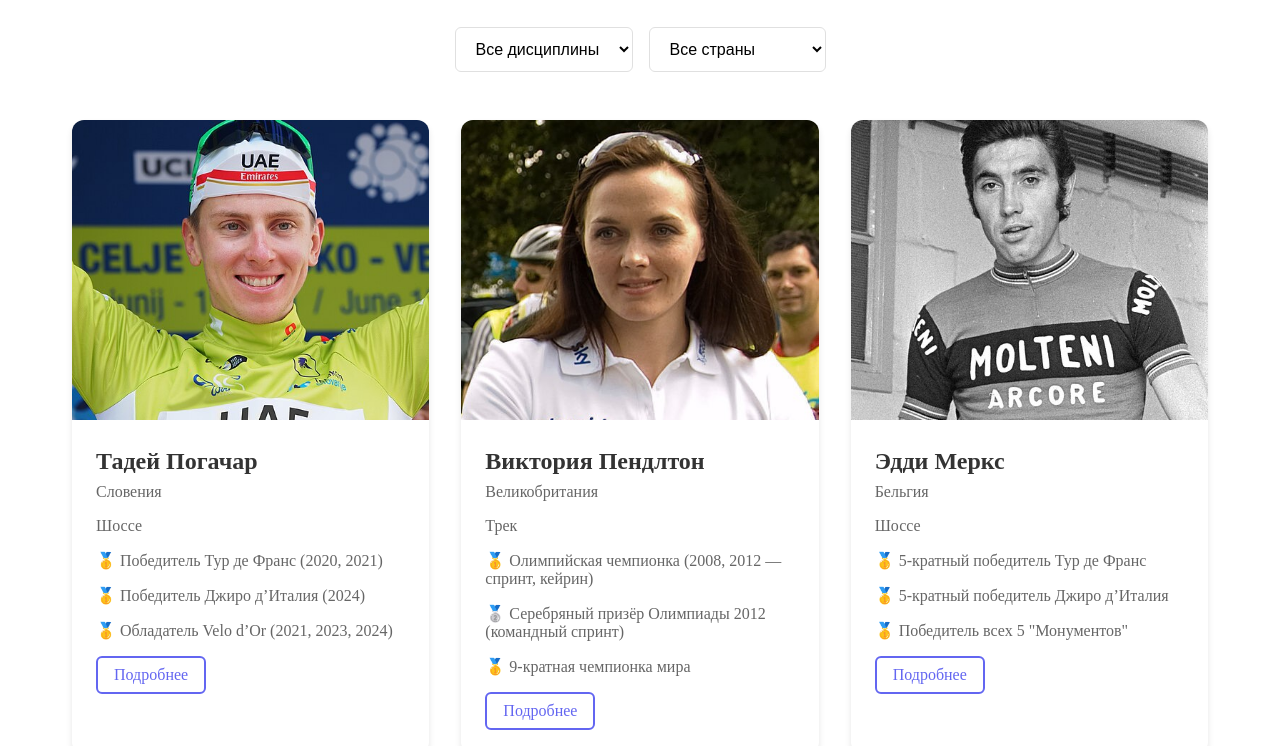
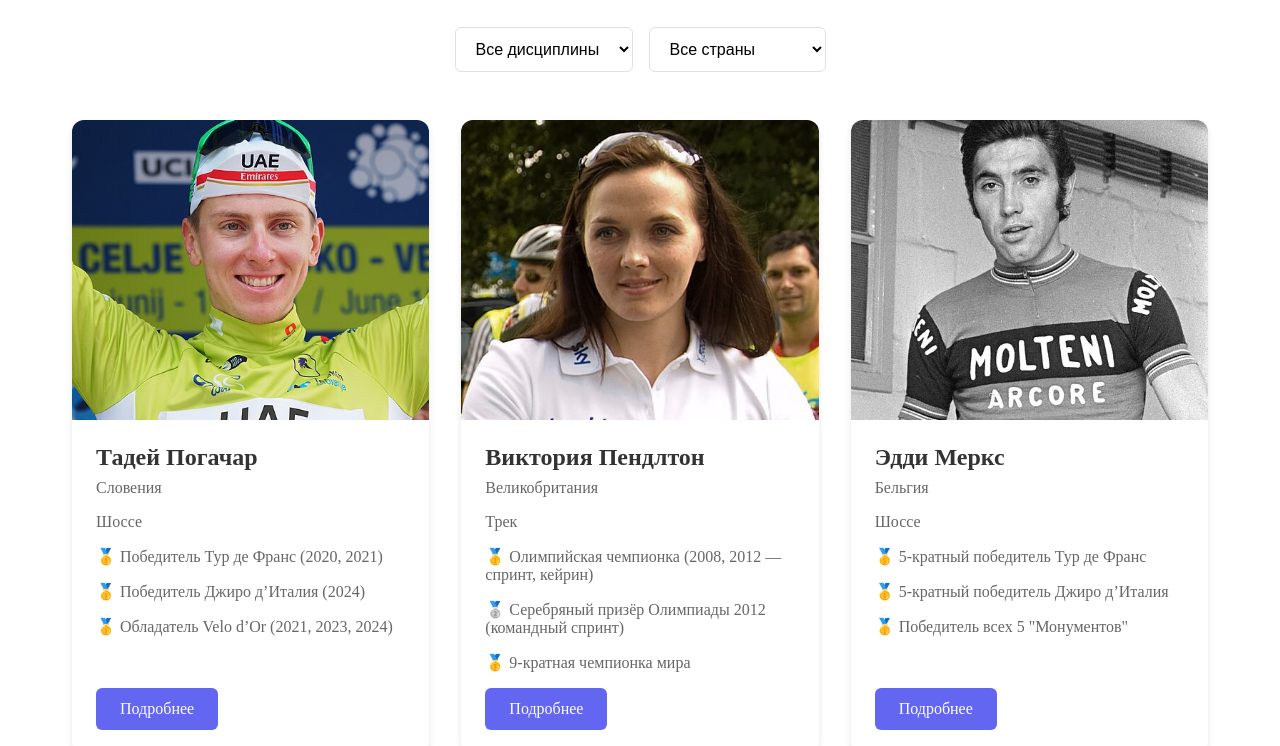
Before and after one commit to M1rei/Cycling, a plain HTML site: page athletes.html in a window 1280 px wide. Shown: the part 204-950 px from the top of the page. Drawn offline with Linux system fonts and the light colour scheme.

Commit message:
change athletes

```diff
--- a/athletes.html
+++ b/athletes.html
@@ -164,7 +164,7 @@
             <h2>Легенды велоспорта</h2>
             <ul class="legends-list">
                 <li>Эдди Меркс — 5-кратный победитель Tour de France</li>
-                <li>Сергей Успюгов — многократный чемпион России</li>
+                <li>Денис Дмитриев — многократный чемпион Европы</li>
                 <li>Крис Фрум — победитель трёх Гранд Туров</li>
             </ul>
         </section>
--- a/main.css
+++ b/main.css
@@ -644,6 +644,9 @@ body {
     overflow: hidden;
     box-shadow: 0 4px 6px rgba(0, 0, 0, 0.1);
     transition: transform 0.3s ease;
+    display: flex;
+    flex-direction: column;
+    height: 100%;
 }
 
 .athlete-card:hover {
@@ -658,6 +661,10 @@ body {
 
 .athlete-info {
     padding: 1.5rem;
+    display: flex;
+    flex-direction: column;
+    flex-grow: 1;
+    position: relative;
 }
 
 .athlete-info h2 {
@@ -672,19 +679,20 @@ body {
 }
 
 .athlete-details {
+    margin-top: auto;
     display: inline-block;
-    padding: 0.5rem 1rem;
-    color: #6366f1;
+    padding: 0.75rem 1.5rem;
+    background-color: #6366f1;
+    color: white;
     text-decoration: none;
-    font-weight: 500;
-    border: 2px solid #6366f1;
     border-radius: 6px;
-    transition: all 0.3s;
+    transition: background-color 0.3s;
+    text-align: center;
+    width: fit-content;
 }
 
 .athlete-details:hover {
-    background-color: #6366f1;
-    color: white;
+    background-color: #4f46e5;
 }
 
 .legends-section {
```
